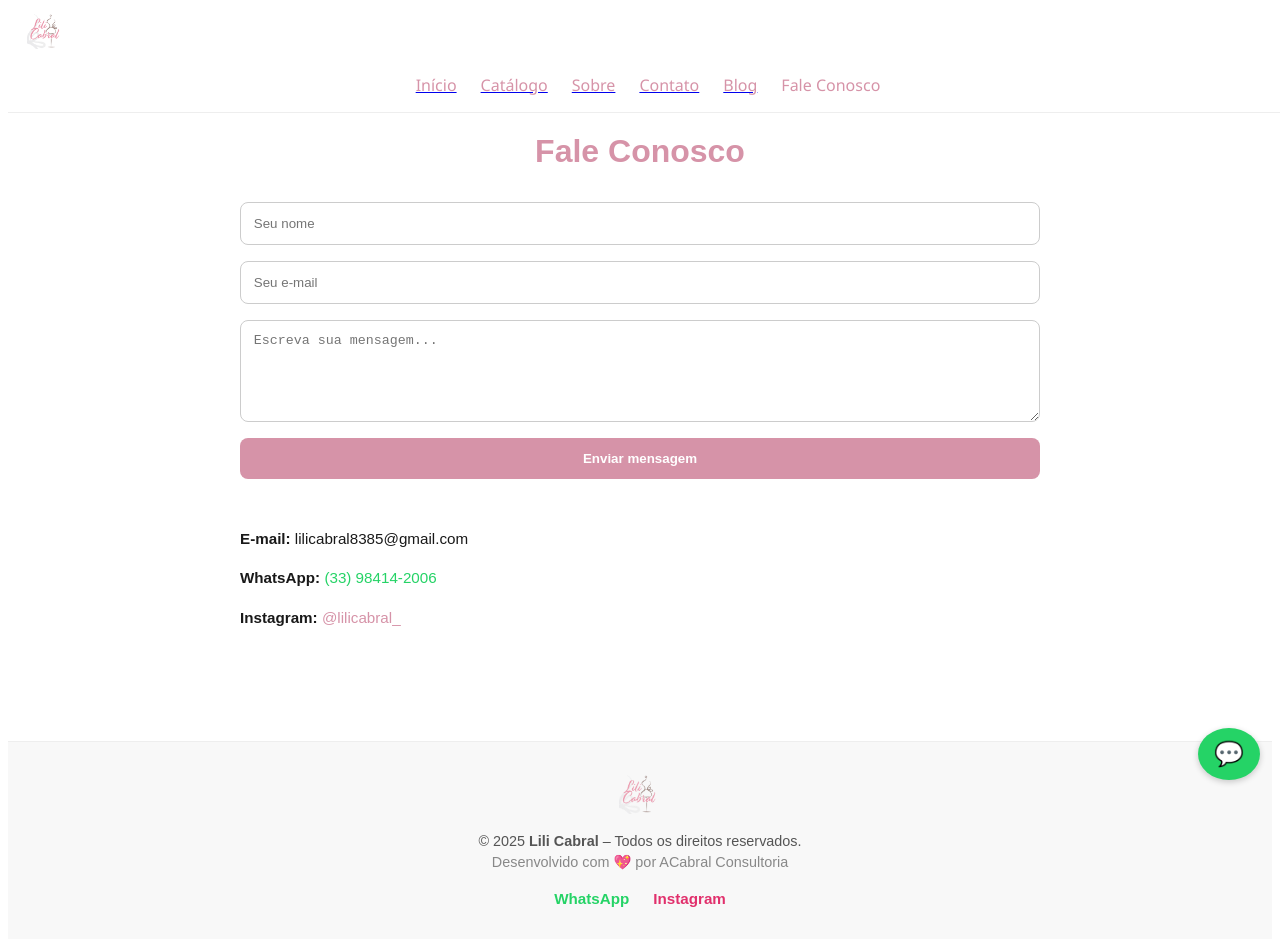
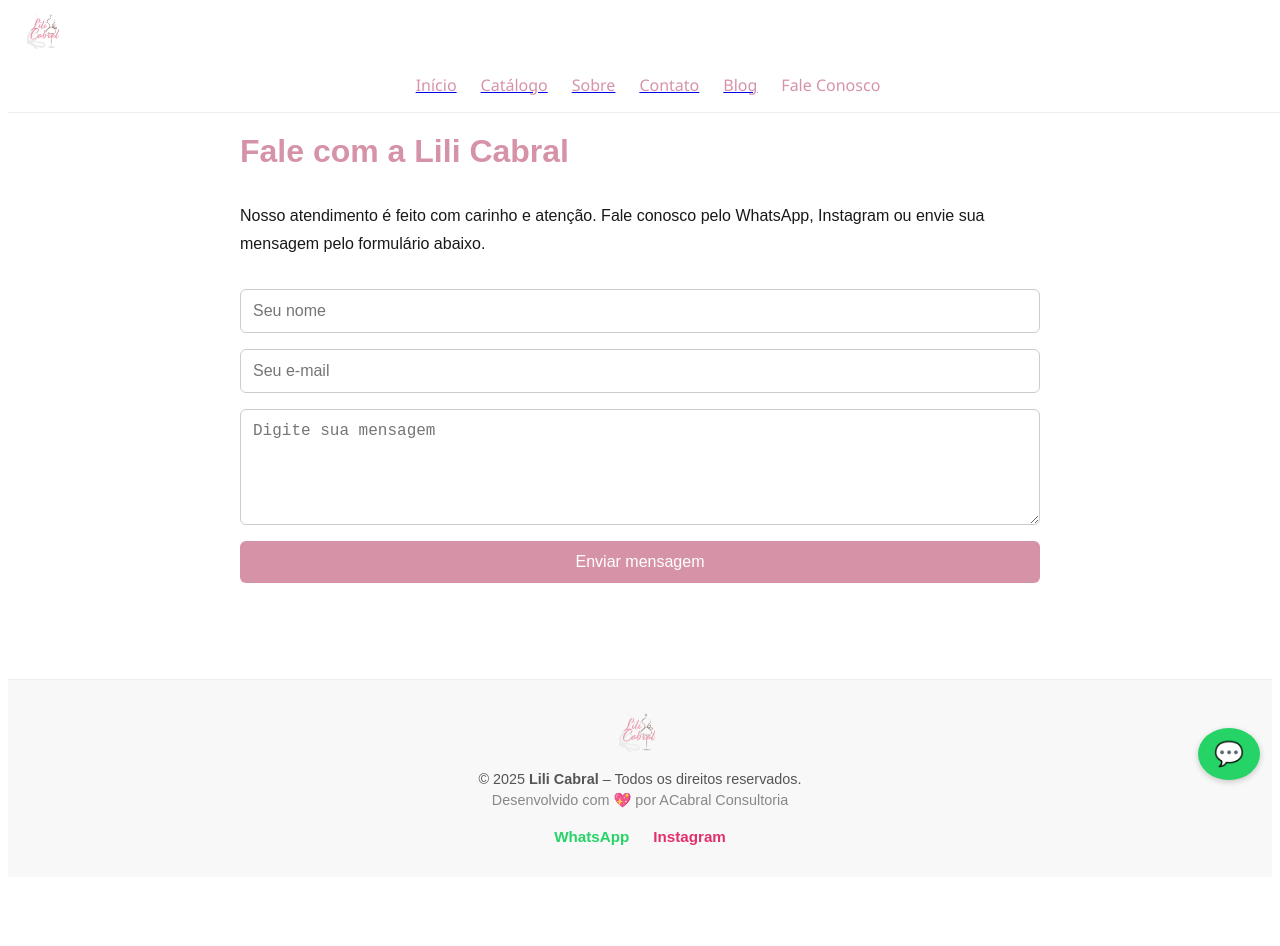
Before and after one commit to adaltoncabral/site-lili-cabral, a Next.js app: page /contato in a window 1280 px wide. After the commit the page ends 885 px from the top, so only its background shows below. Built offline with nearby package versions, Linux system fonts and the light colour scheme.

Commit message:
Update contato.js

```diff
--- a/pages/contato.js
+++ b/pages/contato.js
@@ -1,57 +1,90 @@
-import Head from 'next/head'; import Header from '../components/Header'; import Footer from '../components/Footer'; import FloatingButton from '../components/FloatingButton'; import Analytics from '../components/Analytics';
+import Head from 'next/head';
+import Header from '../components/Header';
+import Footer from '../components/Footer';
+import FloatingButton from '../components/FloatingButton';
+import Analytics from '../components/Analytics';
+import emailjs from '@emailjs/browser';
+import { useRef, useState } from 'react';
 
-export default function Contato() { return ( <> <Head> <title>Fale Conosco – Lili Cabral</title> <meta name="description" content="Entre em contato com a equipe da Lili Cabral para dúvidas, pedidos ou parcerias." /> </Head>
+export default function Contato() {
+  const form = useRef();
+  const [enviado, setEnviado] = useState(false);
+  const [erro, setErro] = useState(false);
+
+  const sendEmail = (e) => {
+    e.preventDefault();
+
+    emailjs.sendForm('service_tl1ewvp', 'template_ju8s93h', form.current, 'q4PZYFIcv2Utb1ZZ5')
+      .then(() => {
+        setEnviado(true);
+        setErro(false);
+        form.current.reset();
+      }, () => {
+        setErro(true);
+      });
+  };
+
+  return (
+    <>
+      <Head>
+        <title>Fale Conosco – Lili Cabral</title>
+        <meta name="description" content="Entre em contato com a Lili Cabral pelo WhatsApp, Instagram ou formulário. Atendimento acolhedor e personalizado." />
+      </Head>
 
       <Analytics />
       <Header />
 
-  <main style={{ maxWidth: '800px', margin: '80px auto 0', padding: '2rem', fontFamily: 'sans-serif', color: '#191919' }}>
-    <h1 style={{ color: '#d693a8', fontSize: '2rem', marginBottom: '2rem', textAlign: 'center' }}>Fale Conosco</h1>
+      <main style={{
+        maxWidth: '800px',
+        margin: '80px auto 0',
+        padding: '2rem',
+        fontFamily: 'sans-serif',
+        color: '#191919'
+      }}>
+        <h1 style={{ color: '#d693a8', fontSize: '2rem', marginBottom: '2rem' }}>Fale com a Lili Cabral</h1>
 
-    <form style={{ display: 'flex', flexDirection: 'column', gap: '1rem' }}>
-      <input
-        type="text"
-        name="nome"
-        placeholder="Seu nome"
-        required
-        style={{ padding: '0.8rem', borderRadius: '8px', border: '1px solid #ccc' }}
-      />
-      <input
-        type="email"
-        name="email"
-        placeholder="Seu e-mail"
-        required
-        style={{ padding: '0.8rem', borderRadius: '8px', border: '1px solid #ccc' }}
-      />
-      <textarea
-        name="mensagem"
-        placeholder="Escreva sua mensagem..."
-        required
-        rows="5"
-        style={{ padding: '0.8rem', borderRadius: '8px', border: '1px solid #ccc' }}
-      />
-      <button type="submit" style={{
-        backgroundColor: '#d693a8',
-        color: '#fff',
-        padding: '0.8rem',
-        border: 'none',
-        borderRadius: '8px',
-        fontWeight: 'bold',
-        cursor: 'pointer'
-      }}>
-        Enviar mensagem
-      </button>
+        <p style={{ lineHeight: '1.7', marginBottom: '2rem' }}>
+          Nosso atendimento é feito com carinho e atenção. Fale conosco pelo WhatsApp, Instagram ou envie sua mensagem pelo formulário abaixo.
+        </p>
+
+        <form ref={form} onSubmit={sendEmail} style={{ display: 'flex', flexDirection: 'column', gap: '1rem' }}>
+          <input type="text" name="user_name" placeholder="Seu nome" required style={estiloInput} />
+          <input type="email" name="user_email" placeholder="Seu e-mail" required style={estiloInput} />
+          <textarea name="message" rows="5" placeholder="Digite sua mensagem" required style={estiloTextArea}></textarea>
+          <button type="submit" style={estiloBotao}>Enviar mensagem</button>
         </form>
 
-    <div style={{ marginTop: '3rem', fontSize: '0.95rem', lineHeight: '1.6' }}>
-      <p><strong>E-mail:</strong> lilicabral8385@gmail.com</p>
-      <p><strong>WhatsApp:</strong> <a href="https://wa.me/5533984142006" target="_blank" rel="noopener noreferrer" style={{ color: '#25d366', textDecoration: 'none' }}>(33) 98414-2006</a></p>
-      <p><strong>Instagram:</strong> <a href="https://www.instagram.com/lilicabral_" target="_blank" rel="noopener noreferrer" style={{ color: '#d693a8', textDecoration: 'none' }}>@lilicabral_</a></p>
-    </div>
+        {enviado && <p style={{ color: 'green', marginTop: '1rem' }}>Mensagem enviada com sucesso! 💌</p>}
+        {erro && <p style={{ color: 'red', marginTop: '1rem' }}>Erro ao enviar. Tente novamente.</p>}
       </main>
 
       <FloatingButton />
       <Footer />
     </>
+  );
+}
 
-); }
+const estiloInput = {
+  padding: '0.75rem',
+  border: '1px solid #ccc',
+  borderRadius: '6px',
+  fontSize: '1rem'
+};
+
+const estiloTextArea = {
+  padding: '0.75rem',
+  border: '1px solid #ccc',
+  borderRadius: '6px',
+  fontSize: '1rem',
+  resize: 'vertical'
+};
+
+const estiloBotao = {
+  backgroundColor: '#d693a8',
+  color: '#fff',
+  border: 'none',
+  padding: '0.75rem 1.5rem',
+  borderRadius: '6px',
+  fontSize: '1rem',
+  cursor: 'pointer'
+};
```
Lines whose indentation alone changed are shown as unchanged.
